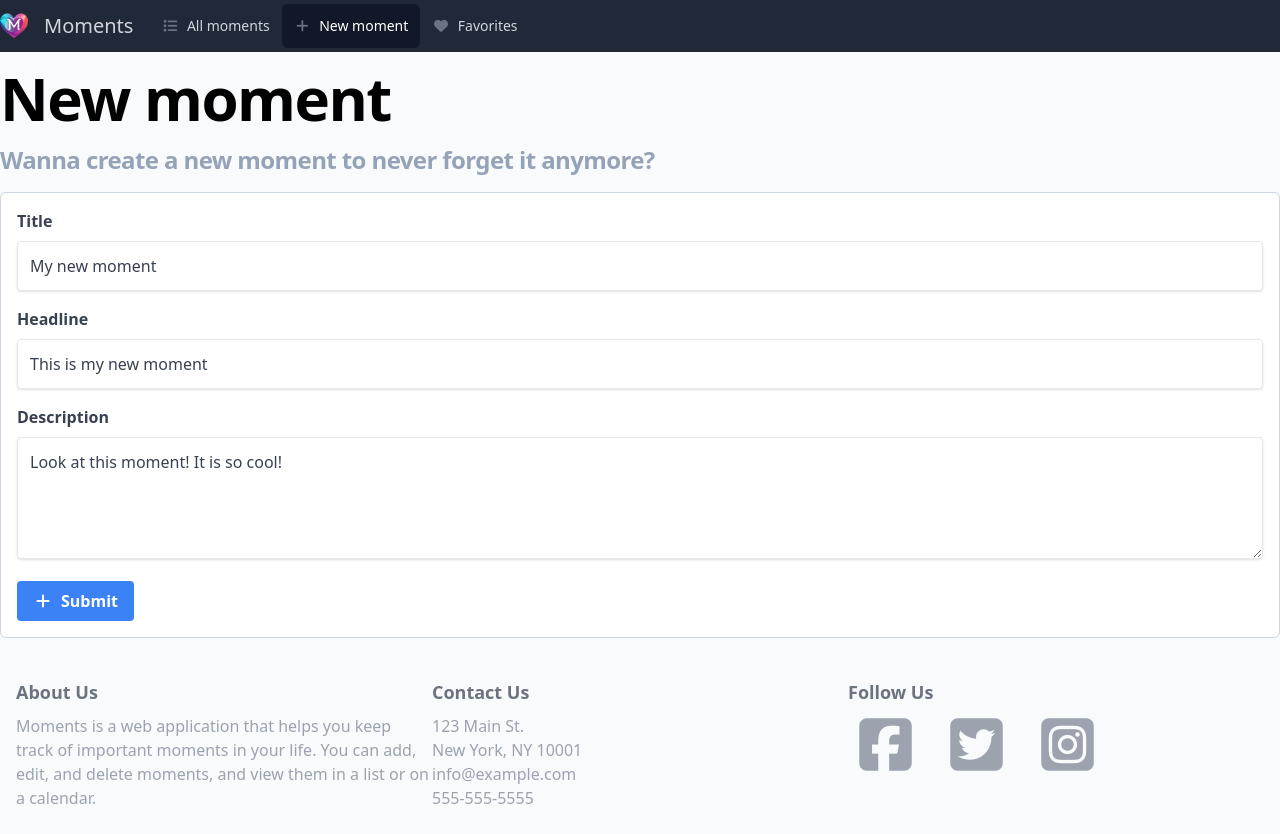
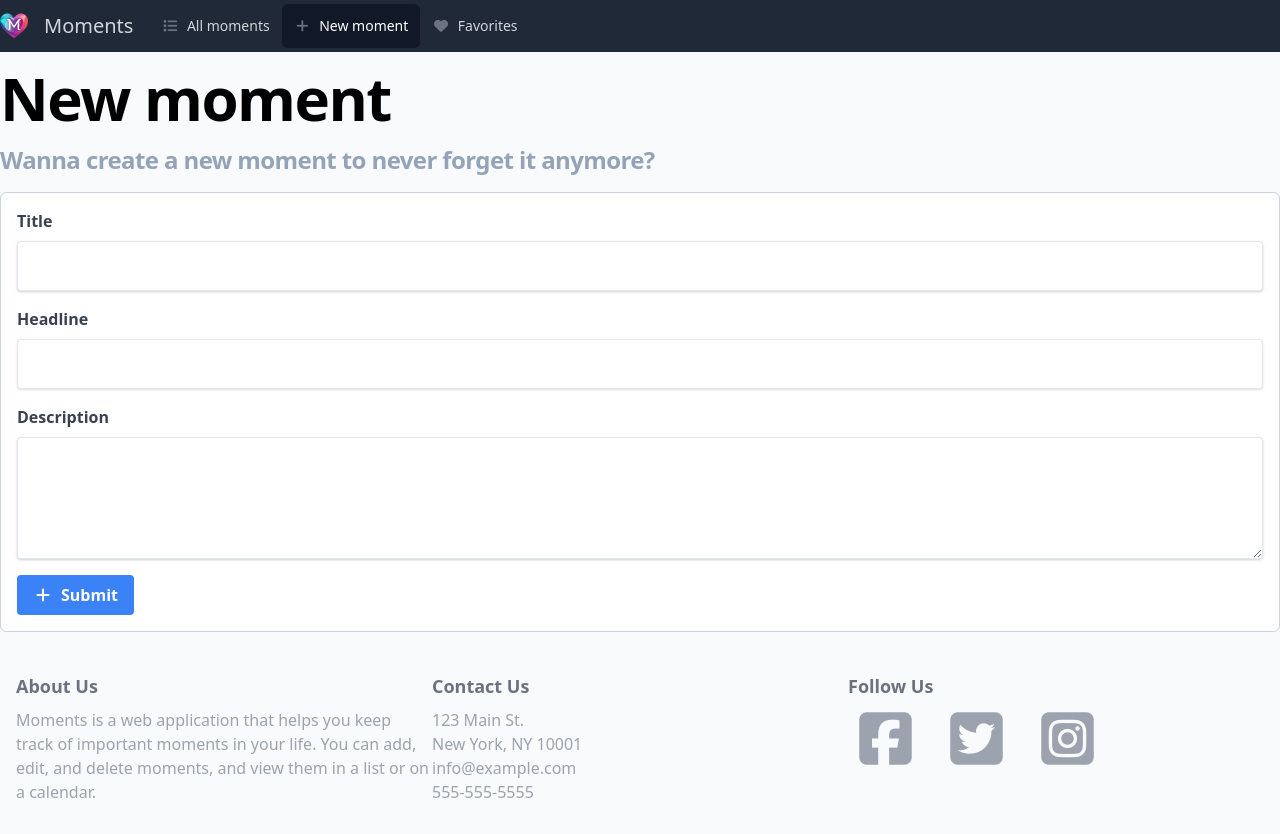
Before and after one commit to hrohden/getclass-frontend, a React (Vite) app: page /new in a window 1280 px wide. Built offline with nearby package versions, Linux system fonts and the light colour scheme.

Commit message:
Adds validation to the form

```diff
--- a/src/pages/New.tsx
+++ b/src/pages/New.tsx
@@ -6,14 +6,19 @@ import MomentsContext from '../store/momentsContext'
 import { Moment } from '../types/Moment'
 
 const defaultValues = {
-  title: 'My new moment',
-  headline: 'This is my new moment',
-  description: 'Look at this moment! It is so cool!',
+  title: '',
+  headline: '',
+  description: '',
 }
 
 const New = () => {
   const momentsContext = useContext(MomentsContext)
-  const { register, getValues, handleSubmit } = useForm({
+  const {
+    register,
+    getValues,
+    handleSubmit,
+    formState: { errors },
+  } = useForm({
     defaultValues,
   })
 
@@ -31,22 +36,31 @@ const New = () => {
         onSubmit={handleSubmit(submitForm)}
         className='flex w-full flex-col gap-4'
       >
-        <div>
-          <label htmlFor='title' className='mb-2 block font-bold text-gray-700'>
+        <div className='flex flex-col gap-2'>
+          <label
+            htmlFor='title'
+            className={`block font-bold ${
+              errors.title ? 'text-red-600' : 'text-gray-700'
+            }`}
+          >
             Title
           </label>
           <input
             type='text'
             id='title'
-            className='focus:shadow-outline w-full appearance-none rounded border px-3 py-3 text-gray-700 shadow focus:outline-none'
-            {...register('title')}
+            className={`focus:shadow-outline w-full appearance-none rounded border px-3 py-3 text-gray-700 shadow focus:outline-none ${
+              errors.title
+                ? 'border-red-600 shadow-red-300'
+                : 'border-gray-200 shadow-gray-300'
+            }`}
+            {...register('title', { required: true })}
           />
+          {errors.title && (
+            <p className='text-red-600'>This field is required.</p>
+          )}
         </div>
-        <div>
-          <label
-            htmlFor='headline'
-            className='mb-2 block font-bold text-gray-700'
-          >
+        <div className='flex flex-col gap-2'>
+          <label htmlFor='headline' className='block font-bold text-gray-700'>
             Headline
           </label>
           <input
@@ -56,19 +70,28 @@ const New = () => {
             {...register('headline', { required: false })}
           />
         </div>
-        <div>
+        <div className='flex flex-col gap-2'>
           <label
             htmlFor='description'
-            className='mb-2 block font-bold text-gray-700'
+            className={`block font-bold ${
+              errors.description ? 'text-red-600' : 'text-gray-700'
+            }`}
           >
             Description
           </label>
           <textarea
             id='description'
-            className='focus:shadow-outline w-full appearance-none rounded border px-3 py-3 text-gray-700 shadow focus:outline-none'
+            className={`focus:shadow-outline w-full appearance-none rounded border px-3 py-3 text-gray-700 shadow focus:outline-none ${
+              errors.description
+                ? 'border-red-600 shadow-red-300'
+                : 'border-gray-200 shadow-gray-300'
+            }`}
             rows={4}
-            {...register('description')}
+            {...register('description', { required: true })}
           ></textarea>
+          {errors.description && (
+            <p className='text-red-600'>This field is required.</p>
+          )}
         </div>
         <div className='flex items-center justify-between'>
           <button
```
